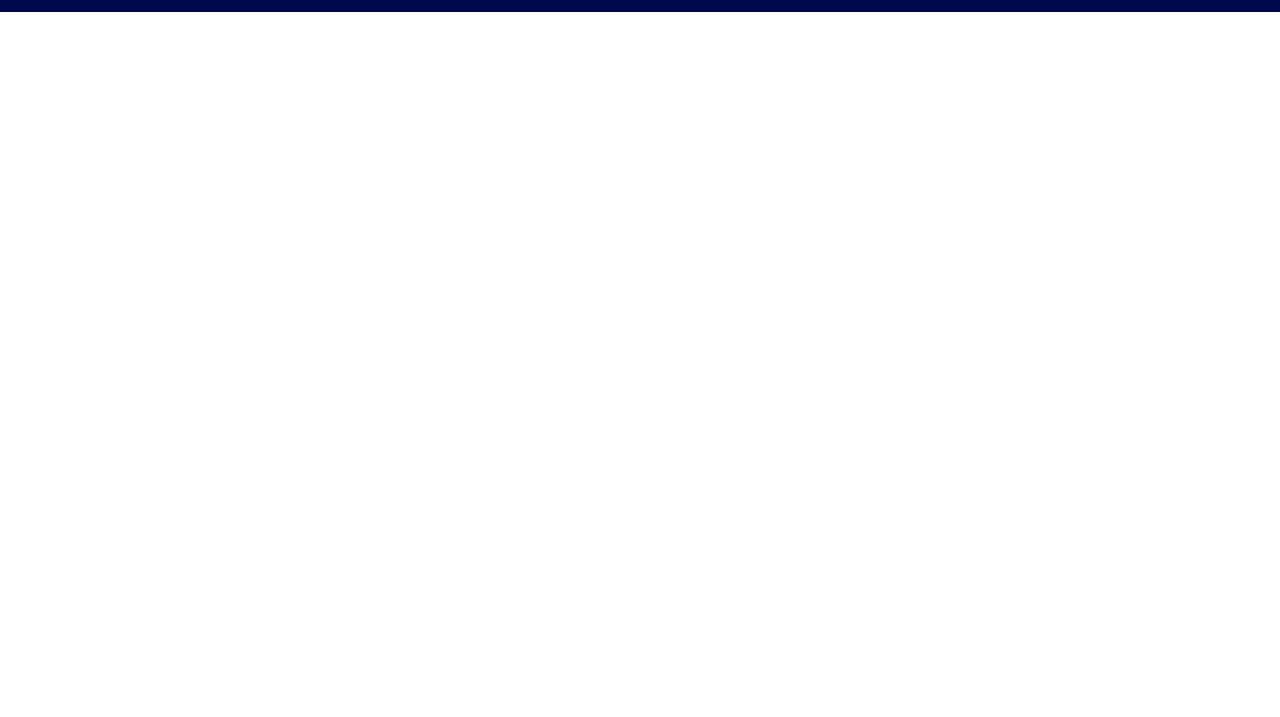
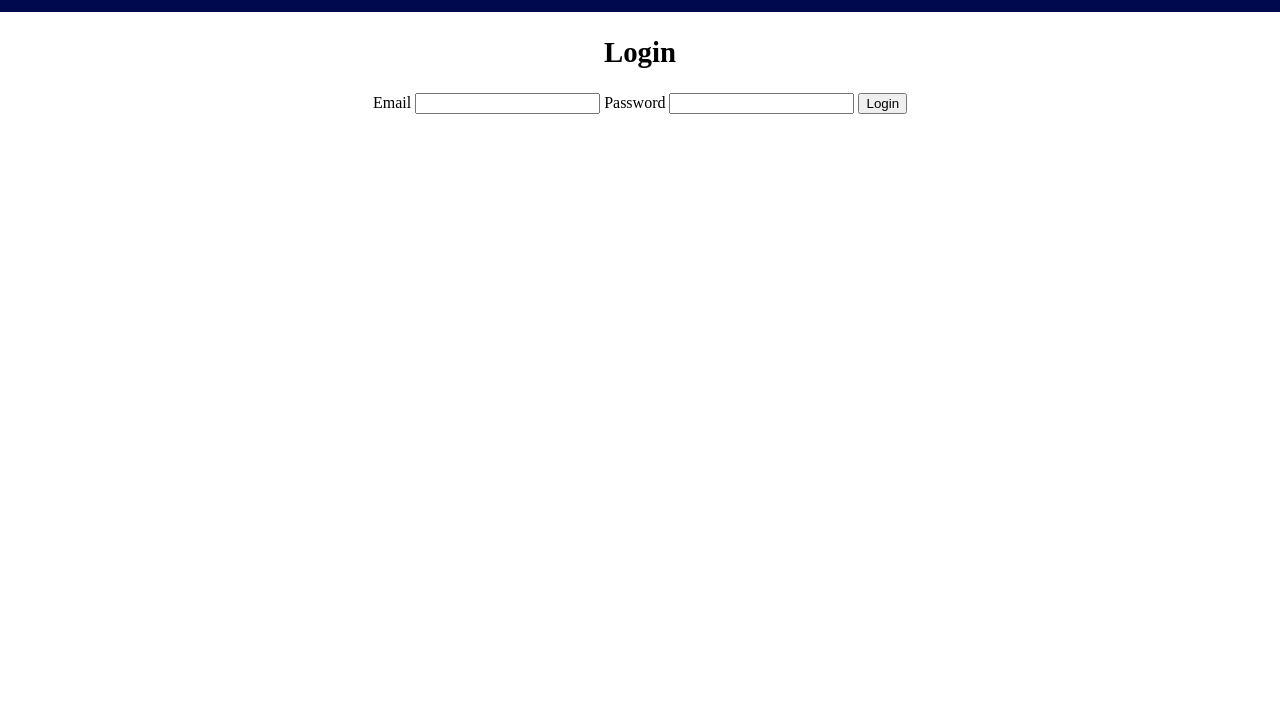
Before and after one commit to ncaudill27/timedlify-express, a plain HTML site: page index.html in a window 1280 px wide. Shown: the part 83-800 px from the top of the page. Drawn offline with Linux system fonts and the light colour scheme.

Commit message:
Add form to begin GoTrue implementation

```diff
--- a/index.html
+++ b/index.html
@@ -12,10 +12,14 @@
       <h1>Timedlify</h1>
     </header>
     <main>
-      <div data-netlify-identity-menu></div>
-      <!-- <a href="/.netlify/functions/helloWorld" class="alarm">
-        <p>Login</p>
-      </a> -->
+      <article>
+        <form method="POST" action="/">
+          <h2>Login</h2>
+          <label>Email <input type="email" id="email" name="email" required></label>
+          <label>Password <input type="password" id="password" name="password" required></label>
+          <button type="submit">Login</button>
+        </form>
+      </article>
     </main>
   </body>
 </html>
```
